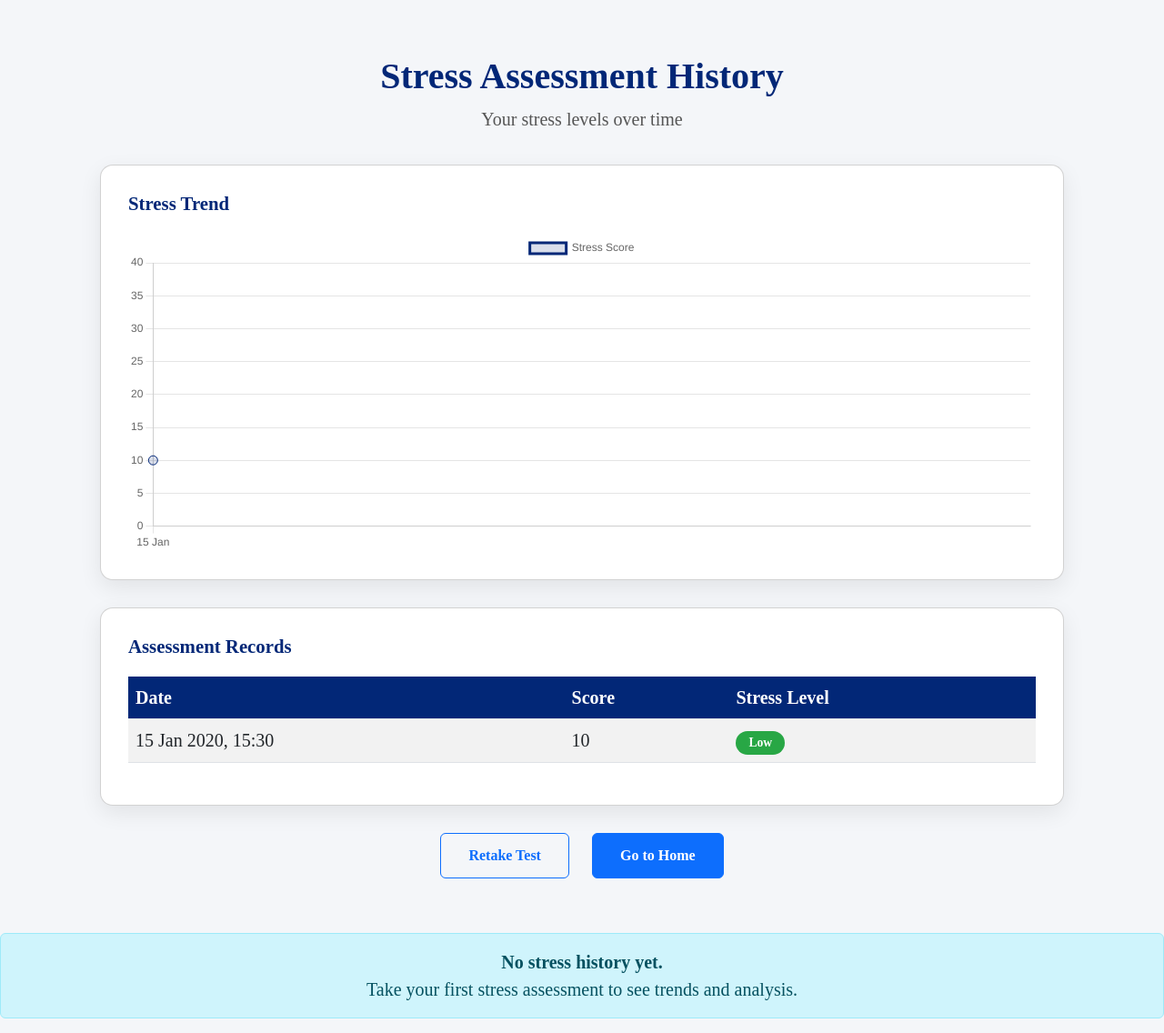
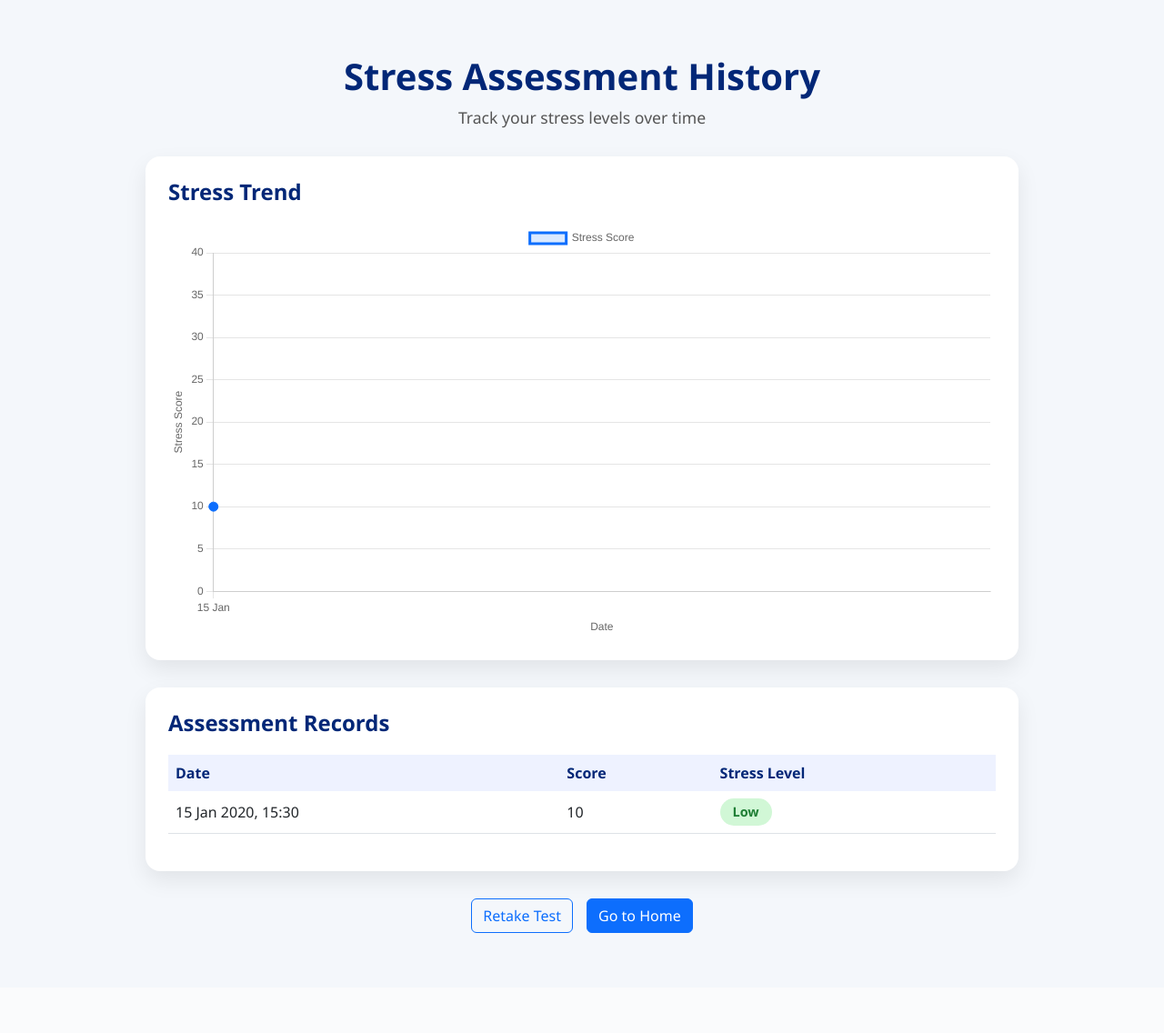
Before and after one commit to Dharani373/MindCare-Psychological-Support, a Django app: page /core_app/stress-history/ in a window 1280 px wide. Shown: the whole page at 91% size. After the commit the page ends 1026 px from the top, so only its background shows below. Run offline with Django 5.2, Linux system fonts and the light colour scheme; a user stored in the database is signed in; tables that the repository leaves empty hold one stand-in row (values such as "Sample post"); parts of the project's set-up code (start-up, migrations or seed data) failed here and were passed over.

Commit message:
final changes

```diff
--- a/core_app/static/core_app/css/stress_history.css
+++ b/core_app/static/core_app/css/stress_history.css
@@ -1,11 +1,11 @@
 body {
-  background: #f4f6f9;
-  font-family: "Times New Roman", Times, serif;
-  font-size: 20px;
+  background-color: #f4f7fb;
+  font-family: "Segoe UI", Tahoma, Geneva, Verdana, sans-serif;
 }
 
-.history-page {
-  max-width: 1100px;
+/* Main Container */
+.history-container {
+  max-width: 1000px;
   margin: 40px auto;
   padding: 20px;
 }
@@ -13,7 +13,7 @@ body {
 /* Header */
 .page-header {
   text-align: center;
-  margin-bottom: 35px;
+  margin-bottom: 30px;
 }
 
 .page-header h1 {
@@ -23,69 +23,69 @@ body {
 
 .page-header p {
   color: #555;
+  font-size: 1.1rem;
 }
 
 /* Cards */
 .card {
-  background: #ffffff;
-  padding: 30px;
-  border-radius: 14px;
-  box-shadow: 0 8px 25px rgba(0, 0, 0, 0.08);
+  border-radius: 16px;
+  padding: 25px;
   margin-bottom: 30px;
+  box-shadow: 0 10px 25px rgba(0, 0, 0, 0.08);
+  border: none;
 }
 
 .card-title {
-  font-size: 1.3rem;
+  margin-bottom: 20px;
   font-weight: 600;
-  margin-bottom: 20px;
   color: #022777;
 }
 
-/* Chart */
-.chart-card canvas {
-  max-height: 350px;
+/* Table */
+.table thead th {
+  background-color: #eef2ff;
+  color: #022777;
+  border: none;
 }
 
-/* Table */
+.table td,
 .table th {
-  background-color: #022777;
-  color: #ffffff;
-}
-
-.table td {
   vertical-align: middle;
 }
 
-/* Stress badges */
+/* Badges */
 .badge {
-  padding: 6px 14px;
+  padding: 8px 14px;
   border-radius: 20px;
-  font-size: 0.85rem;
+  font-size: 0.9rem;
 }
 
 .badge.low {
-  background: #28a745;
-  color: #ffffff;
+  background-color: #d1f7d6;
+  color: #1e7e34;
 }
 
 .badge.medium {
-  background: #ffc107;
-  color: #212529;
+  background-color: #fff3cd;
+  color: #856404;
 }
 
 .badge.high {
-  background: #dc3545;
-  color: #ffffff;
+  background-color: #f8d7da;
+  color: #721c24;
 }
 
 /* Buttons */
 .action-buttons {
-  text-align: center;
-  margin-top: 20px;
+  display: flex;
+  justify-content: center;
+  gap: 15px;
+  margin-top: 30px;
 }
 
-.action-buttons .btn {
-  margin: 0 10px;
-  padding: 12px 30px;
-  font-weight: 600;
+/* Responsive */
+@media (max-width: 768px) {
+  .history-container {
+    padding: 15px;
+  }
 }
--- a/core_app/templates/core_app/stress_history.html
+++ b/core_app/templates/core_app/stress_history.html
@@ -5,12 +5,16 @@
     <meta charset="UTF-8" />
     <title>Stress History</title>
 
+    <!-- Bootstrap -->
     <link
       href="https://cdn.jsdelivr.net/npm/bootstrap@5.3.0/dist/css/bootstrap.min.css"
       rel="stylesheet"
     />
+
+    <!-- Chart.js -->
     <script src="https://cdn.jsdelivr.net/npm/chart.js"></script>
 
+    <!-- Custom CSS -->
     <link
       rel="stylesheet"
       href="{% static 'core_app/css/stress_history.css' %}"
@@ -18,24 +22,26 @@
   </head>
 
   <body>
-    <div class="history-page">
-      <!-- Header -->
+    <div class="history-container">
+      <!-- Page Header -->
       <div class="page-header">
         <h1>Stress Assessment History</h1>
-        <p>Your stress levels over time</p>
+        <p>Track your stress levels over time</p>
       </div>
 
-      <!-- Chart Section -->
+      {% if assessments %}
+
+      <!-- Chart Card -->
       <div class="card chart-card">
-        <h3 class="card-title">Stress Trend</h3>
+        <h4 class="card-title">Stress Trend</h4>
         <canvas id="stressChart"></canvas>
       </div>
 
-      <!-- Records Section -->
+      <!-- Table Card -->
       <div class="card table-card">
-        <h3 class="card-title">Assessment Records</h3>
+        <h4 class="card-title">Assessment Records</h4>
 
-        <table class="table table-striped">
+        <table class="table table-hover">
           <thead>
             <tr>
               <th>Date</th>
@@ -58,16 +64,22 @@
                 {% endif %}
               </td>
             </tr>
-            {% empty %}
-            <tr>
-              <td colspan="3" class="text-center">No assessments found</td>
-            </tr>
             {% endfor %}
           </tbody>
         </table>
       </div>
 
-      <!-- Buttons -->
+      {% else %}
+
+      <!-- Empty State -->
+      <div class="alert alert-info text-center mt-4">
+        <strong>No stress history yet.</strong><br />
+        Take your first stress assessment to view trends.
+      </div>
+
+      {% endif %}
+
+      <!-- Action Buttons -->
       <div class="action-buttons">
         <a href="{% url 'stress_check' %}" class="btn btn-outline-primary">
           Retake Test
@@ -75,29 +87,24 @@
         <a href="{% url 'home' %}" class="btn btn-primary"> Go to Home </a>
       </div>
     </div>
-    {% if records|length == 0 %}
-    <div class="alert alert-info text-center">
-      <strong>No stress history yet.</strong><br />
-      Take your first stress assessment to see trends and analysis.
-    </div>
-    {% endif %}
 
-    <!-- Chart Script -->
+    {% if assessments %}
     <script>
-      const ctx = document.getElementById("stressChart");
+      const ctx = document.getElementById('stressChart');
 
       new Chart(ctx, {
-        type: "line",
+          type: 'line',
           data: {
               labels: {{ dates|safe }},
               datasets: [{
-            label: "Stress Score",
+                  label: 'Stress Score',
                   data: {{ scores|safe }},
-            borderColor: "#022777",
-            backgroundColor: "rgba(2, 39, 119, 0.15)",
+                  borderColor: '#0d6efd',
+                  backgroundColor: 'rgba(13, 110, 253, 0.15)',
                   fill: true,
                   tension: 0.4,
-            pointRadius: 5
+                  pointRadius: 5,
+                  pointBackgroundColor: '#0d6efd'
               }]
           },
           options: {
@@ -105,11 +112,22 @@
               scales: {
                   y: {
                       beginAtZero: true,
-              max: 40
+                      max: 40,
+                      title: {
+                          display: true,
+                          text: 'Stress Score'
+                      }
+                  },
+                  x: {
+                      title: {
+                          display: true,
+                          text: 'Date'
+                      }
                   }
               }
           }
       });
     </script>
+    {% endif %}
   </body>
 </html>
```
Also changed, not shown: digital_mental_health/settings.py (+6 -4 lines). Lines whose indentation alone changed are shown as unchanged.
